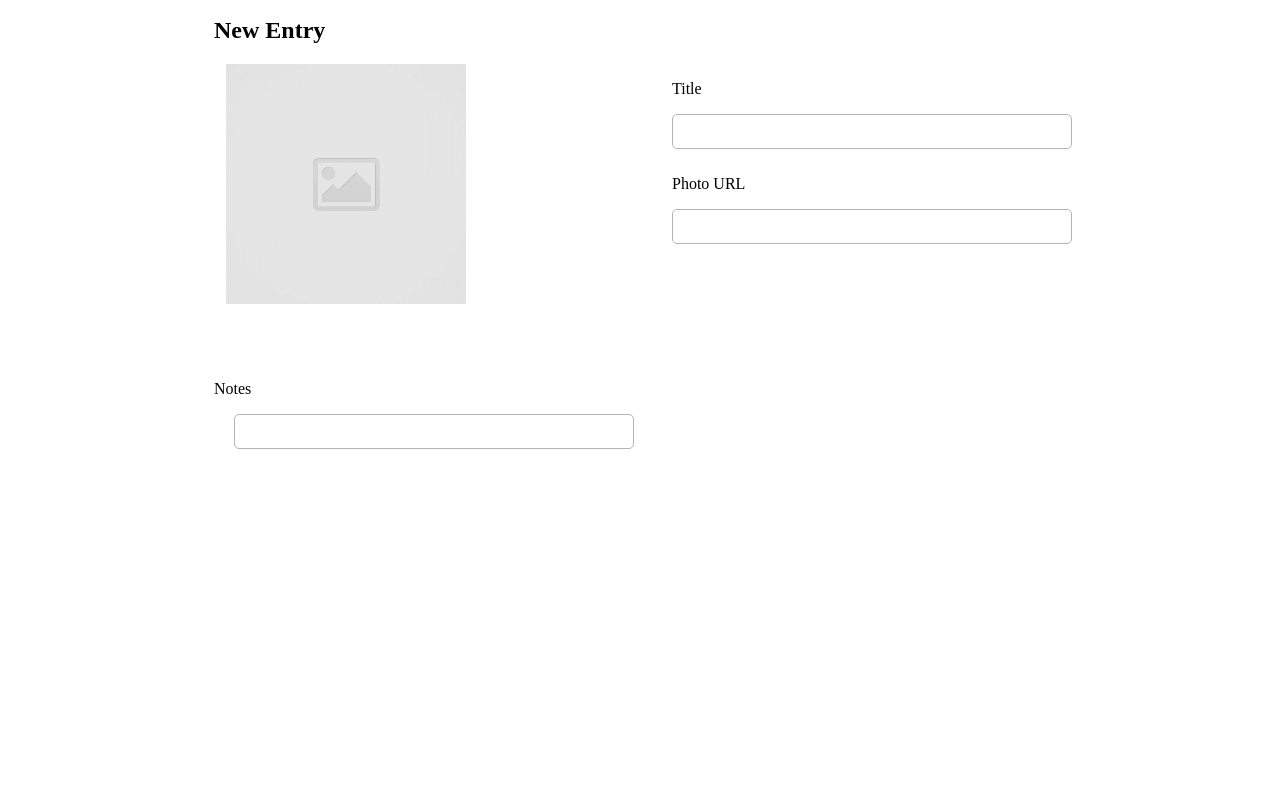
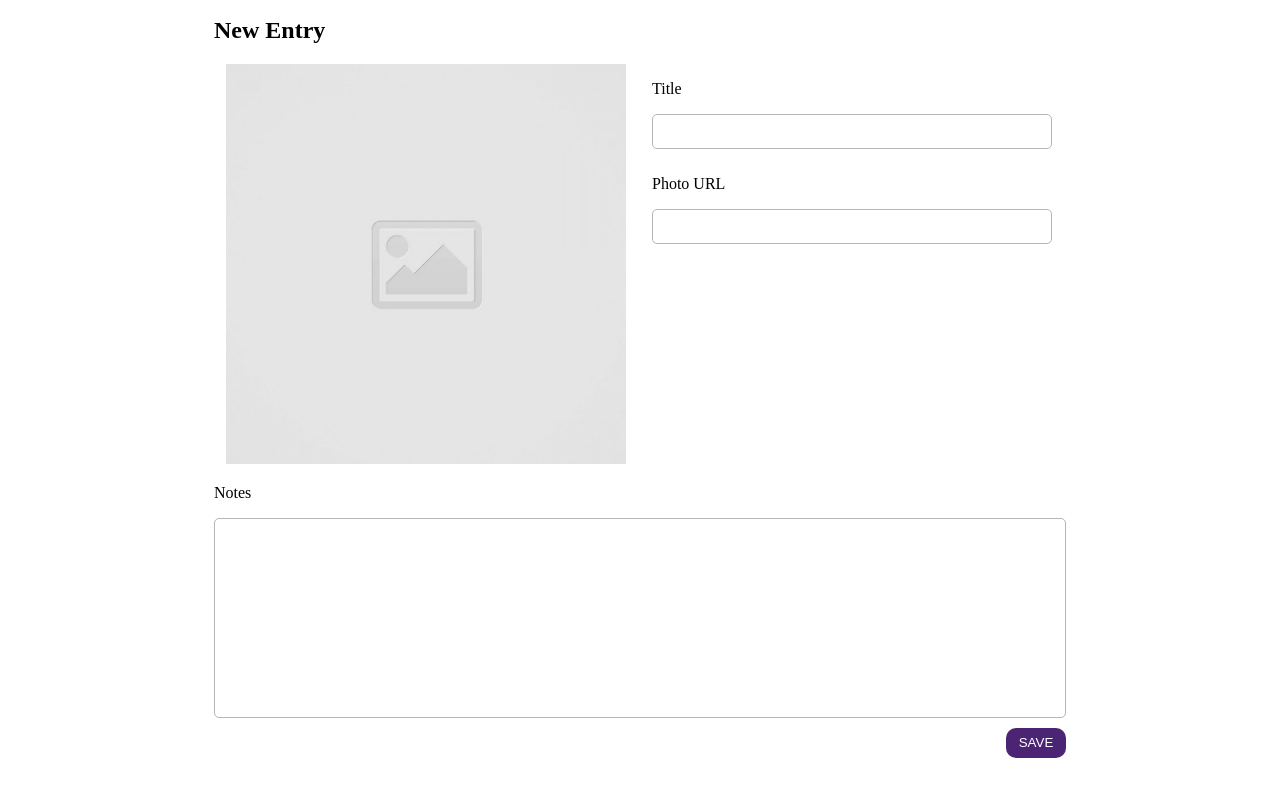
Before and after one commit to zoobiasyyed/code-journal, a website with bundled scripts: page index.html in a window 1280 px wide. Shown: the part 83-871 px from the top of the page. Before the commit the page ends 800 px from the top, so only its background shows below. Built offline with nearby package versions, Linux system fonts and the light colour scheme.

Commit message:
completedfirst page without dynamic content

```diff
--- a/css/styles.css
+++ b/css/styles.css
@@ -12,6 +12,7 @@ header {
 }
 
 .row {
+  display: flex;
   margin: 0;
   width: 100%;
 }
@@ -23,7 +24,6 @@ header {
 .column-half {
   margin: 0;
   flex-basis: 50%;
-  height: 300px;
 }
 
 .code-journal {
@@ -31,18 +31,12 @@ header {
   flex-basis: 100%;
 }
 
-.mini-titles {
-  padding-left: 20px;
-}
-
 #ph-image {
-  height: 80%;
-  justify-content: center;
-  align-items: center;
+  height: 400px;
+  width: 400px;
 }
 
 input {
-  margin-left: 20px;
   width: 400px;
   height: 35px;
   border-radius: 5px;
@@ -51,3 +45,29 @@ input {
   border-width: 1px;
   margin-bottom: 10px;
 }
+
+#notes-textbox {
+  width: 100%;
+  height: 200px;
+}
+
+.button {
+  display: flex;
+  justify-content: flex-end;
+  padding-bottom: 30px;
+}
+
+#submit-button {
+  width: 60px;
+  height: 30px;
+  border-radius: 10px;
+  color: white;
+  background-color: #4c2474;
+  border: none;
+}
+
+@media screen and (width <= 576px) {
+  .column-half {
+    flex-basis: 100%;
+  }
+}
--- a/index.html
+++ b/index.html
@@ -32,13 +32,13 @@
         </div>
       </div>
       <div class="row">
-        <div class="column-half">
+        <div class="column-half image-ph">
           <img
             id="ph-image"
             src="images/placeholder-image-square.jpg"
             alt="placeholder" />
         </div>
-        <div class="column-half">
+        <div class="column-half text-boxes">
           <p class="mini-titles">Title</p>
           <input type="text" id="title-textbox" name="title-textbox" />
           <p class="mini-titles">Photo URL</p>
@@ -51,6 +51,11 @@
           <input type="text" id="notes-textbox" name="notes-textbox" />
         </div>
       </div>
+      <div class="row">
+        <div class="column button">
+          <button id="submit-button">SAVE</button>
+        </div>
+      </div>
       <div data-view="entry-form"></div>
       <div data-view="entries" class="hidden"></div>
     </main>
```
